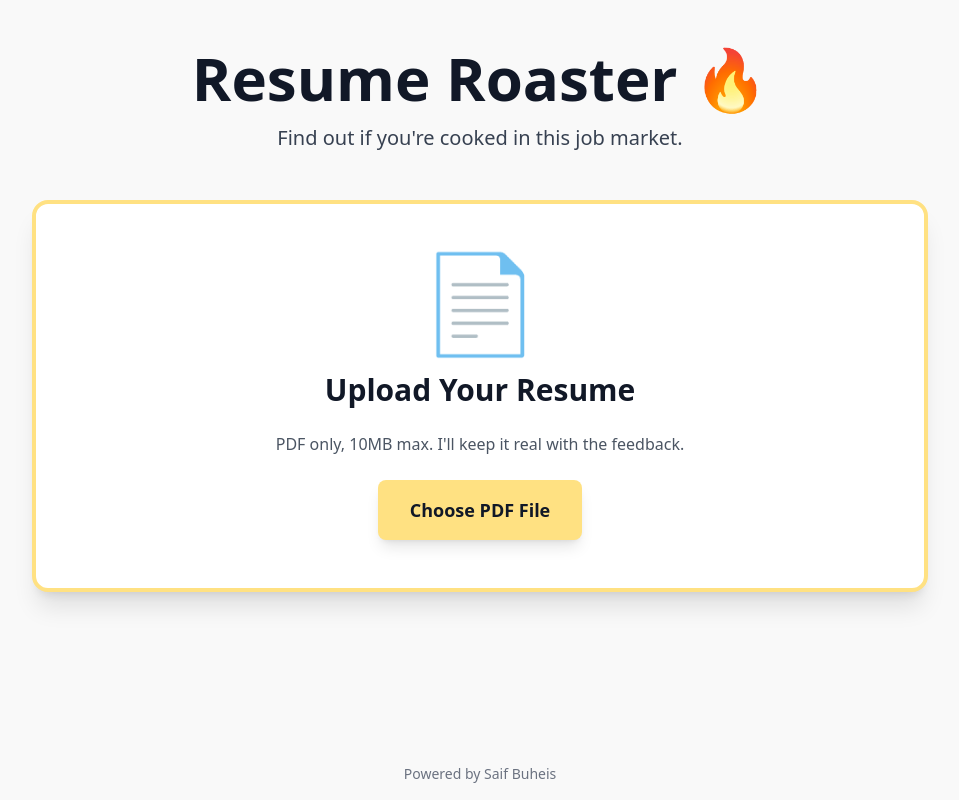
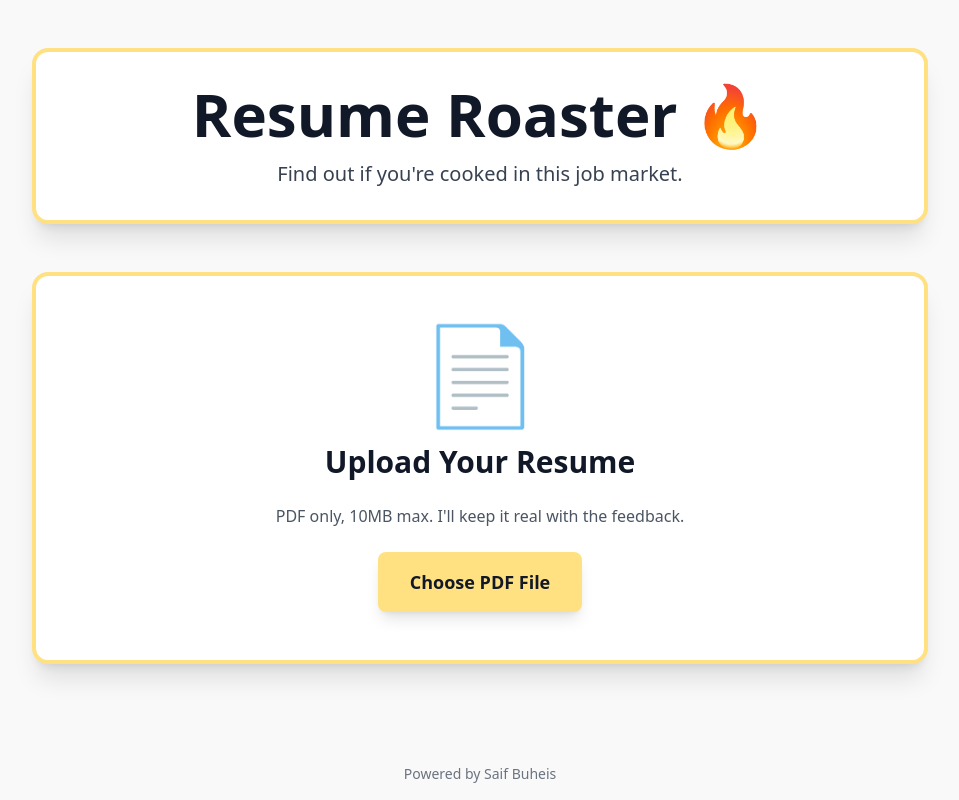
Before and after one commit to SBprjcts/RoastYourResume, a Next.js app in the folder frontend/: page / in a window 1280 px wide. Shown: the whole page, without its empty margins (160-1119 px from the left). Built offline with nearby package versions, Linux system fonts and the light colour scheme.

Commit message:
Add styled header container to main title

```diff
--- a/frontend/app/page.tsx
+++ b/frontend/app/page.tsx
@@ -168,13 +168,15 @@ export default function Home() {
       <main className="min-h-screen bg-roast-cream py-12 px-4 pb-24">
         <div className="max-w-4xl mx-auto">
           {/* Header */}
-          <div className="text-center mb-12">
+          <div className="bg-white rounded-2xl shadow-xl p-8 border-4 border-roast-yellow mb-12">
+            <div className="text-center">
               <h1 className="text-6xl font-bold text-gray-900 mb-4">
                 Resume Roaster 🔥
               </h1>
               <p className="text-xl text-gray-700">
                 Find out if you're cooked in this job market.
               </p>
+            </div>
           </div>
 
         {/* Main Content */}
```
Lines whose indentation alone changed are shown as unchanged.
